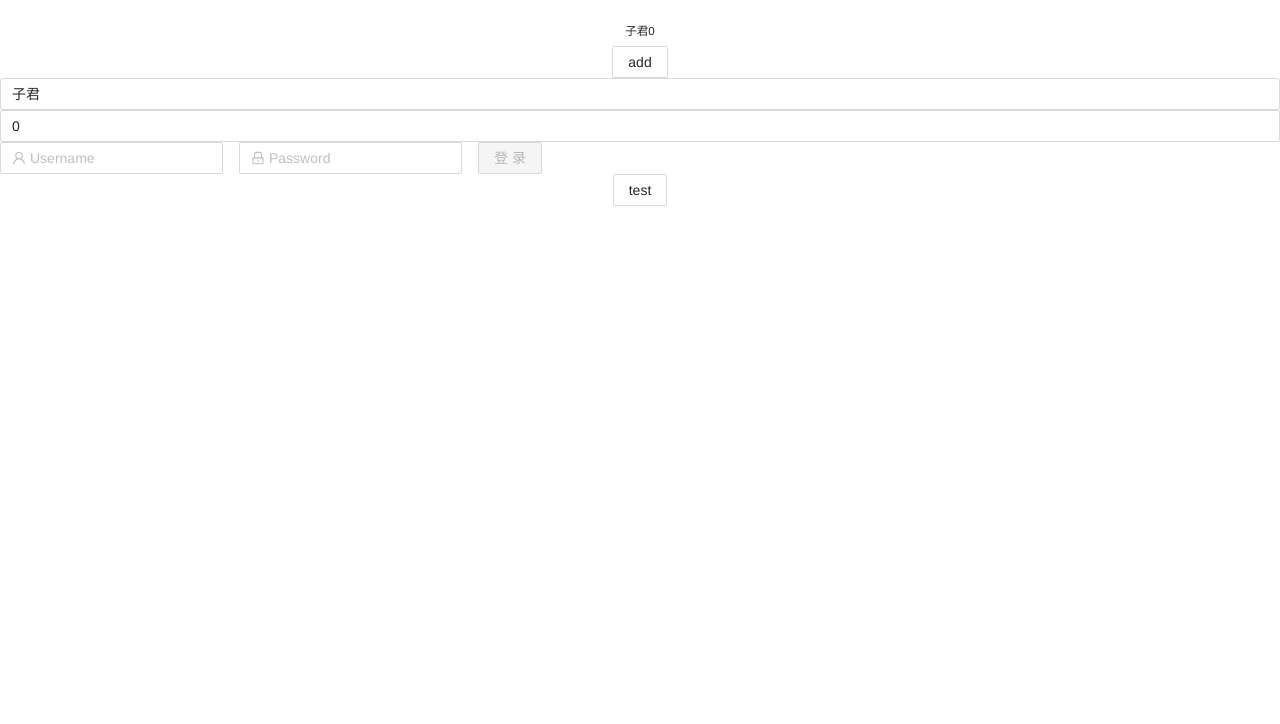
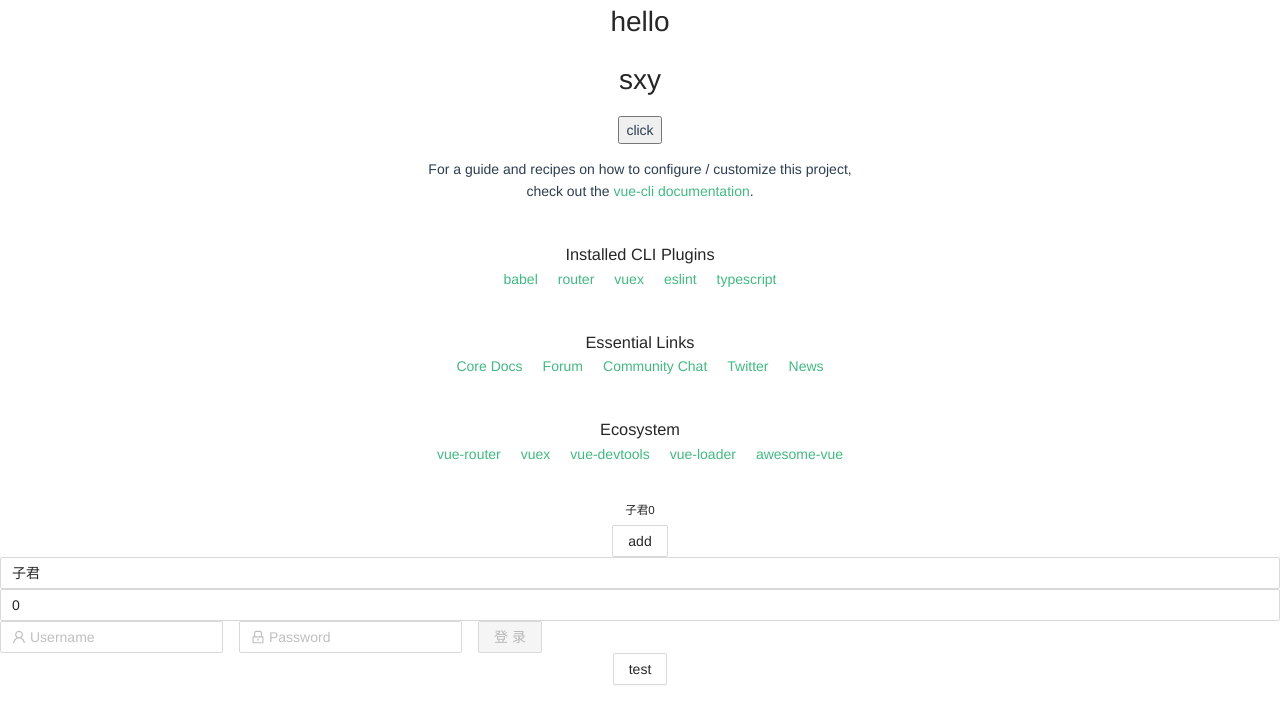
Before and after one commit to songxuy/vue3-demo, a Vue app: page / in a window 1280 px wide. Shown: the top 724 px of the page. Built offline with nearby package versions, Linux system fonts and the light colour scheme; no server answers.

Commit message:
[feat]1.test

```diff
--- a/src/components/HelloWorld.vue
+++ b/src/components/HelloWorld.vue
@@ -1,5 +1,8 @@
 <template>
   <div class="hello">
+    <h1>{{ sayHello() }}</h1>
+    <h1>{{ name }}</h1>
+    <button @click="changeName">click</button>
     <h1>{{ msg }}</h1>
     <p>
       For a guide and recipes on how to configure / customize this project,<br />
@@ -93,17 +96,34 @@
 </template>
 
 <script lang="ts">
-import { defineComponent } from 'vue';
+import { defineComponent, reactive, toRefs } from 'vue';
 
 export default defineComponent({
   name: 'HelloWorld',
   props: {
     msg: String,
   },
+  setup() {
+    const a = reactive({
+      name: 'sxy',
+      age: 20,
+    });
+    const changeName = (): void => {
+      a.name = 'xixixi';
+    };
+    const sayHello = (): string => {
+      return 'hello';
+    };
+    return {
+      ...toRefs(a),
+      changeName,
+      sayHello,
+    };
+  },
 });
 </script>
 
-<!-- Add "scoped" attribute to limit CSS to this component only -->
+<!-- Add "scoped" attribute to limit CSS to this  component only -->
 <style scoped lang="scss">
 h3 {
   margin: 40px 0 0;
--- a/src/views/Home.vue
+++ b/src/views/Home.vue
@@ -8,6 +8,7 @@
 -->
 <template>
   <div class="home">
+    <hello-world />
     <img data-src="@/assets/logo.png" />
     <About msg="hello"></About>
     <a-form layout="inline" :model="state.form">
@@ -34,13 +35,14 @@
     <a-button @click="goBack">test</a-button>
   </div>
 </template>
-<script>
+<script lang="ts">
 import { UserOutlined, LockOutlined } from '@ant-design/icons-vue';
 import { Form, Input, Button } from 'ant-design-vue';
-import { reactive } from 'vue';
-import About from '@/views/About';
+import { reactive, defineComponent } from 'vue';
+import About from '@/views/About.vue';
 import axios from 'axios';
-export default {
+import HelloWorld from '@/components/HelloWorld.vue';
+export default defineComponent({
   components: {
     UserOutlined,
     LockOutlined,
@@ -49,6 +51,7 @@ export default {
     [Input.name]: Input,
     [Button.name]: Button,
     About,
+    HelloWorld,
   },
   setup() {
     const state = reactive({
@@ -70,5 +73,5 @@ export default {
       goBack,
     };
   },
-};
+});
 </script>
```
